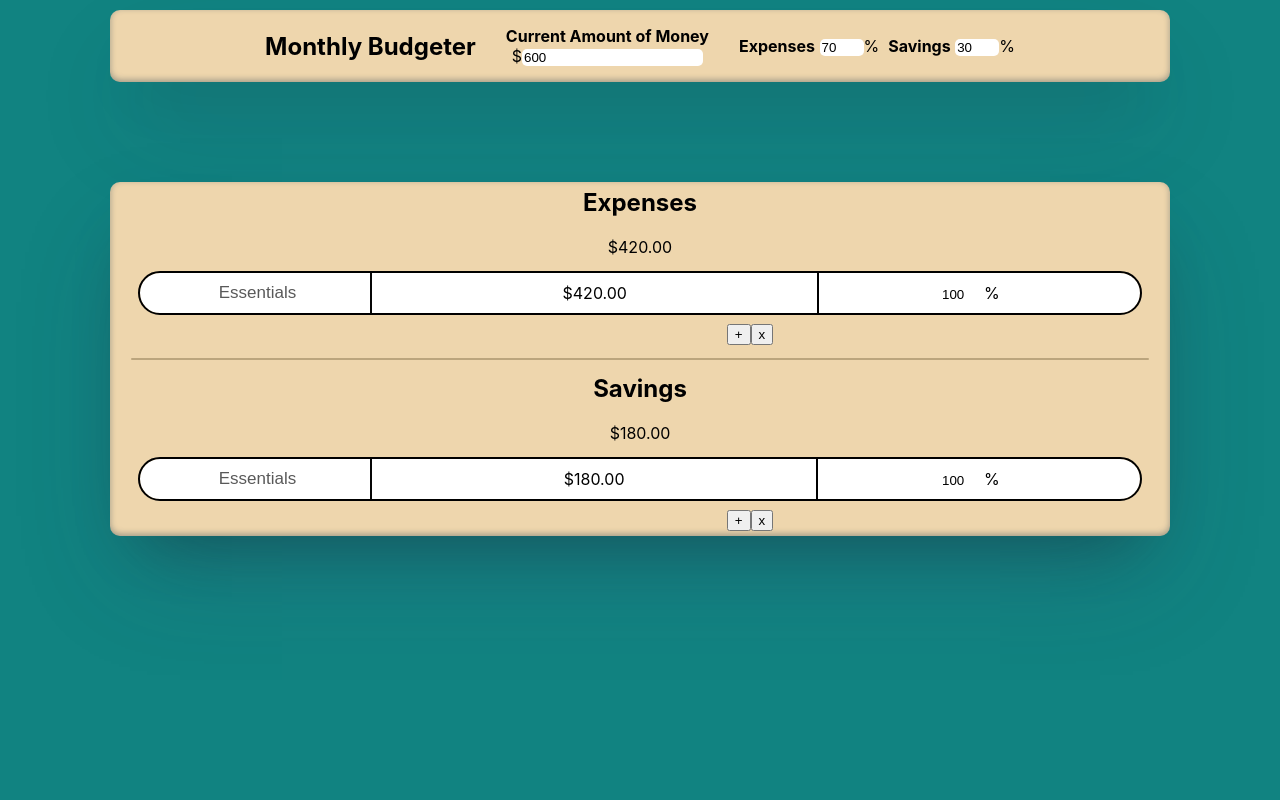
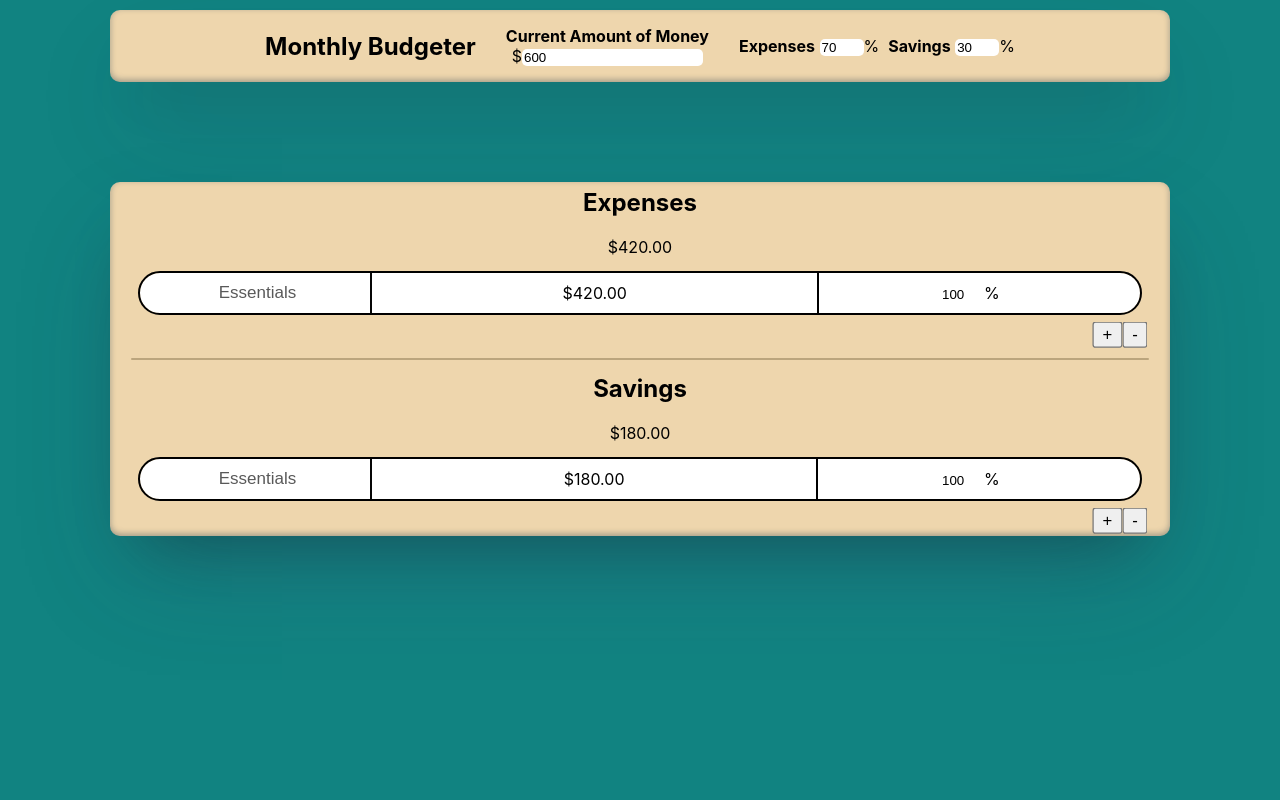
Before and after one commit to jmgcito/budgeter, a React (Create React App) app: page / in a window 1280 px wide. Shown: the top 800 px of the page. Built offline with nearby package versions, Linux system fonts and the light colour scheme.

Commit message:
Changed x to - and made buttons bigger.

```diff
--- a/src/BodySection.js
+++ b/src/BodySection.js
@@ -89,9 +89,9 @@ class BodySection extends React.Component {
           <h2>{this.props.title}</h2>${this.props.currMoney}
         </p>
         {categoriesArray}
-        <div style={{ position: "relative", left: 110, bottom: 5 }}>
+        <div class="add-remove">
           <button onClick={this.addCategory}>+</button>
-          <button onClick={this.removeCategory}>x</button>
+          <button onClick={this.removeCategory}>-</button>
         </div>
       </section>
     );
--- a/src/budgeter.css
+++ b/src/budgeter.css
@@ -117,6 +117,11 @@ footer {
   height: 1000px;
   background-color: rgb(17, 131, 129);
 }
+.add-remove {
+  position: relative;
+  left: 110px;
+  bottom: 5px;
+}
 
 @media (min-width: 640px) {
   .category-bubble {
@@ -143,4 +148,10 @@ footer {
     margin-right: 100px;
     padding-right: 30px;
   }
+  .add-remove {
+    position: relative;
+    left: 480px;
+    bottom: 5px;
+    transform: scale(125%);
+  }
 }
```
